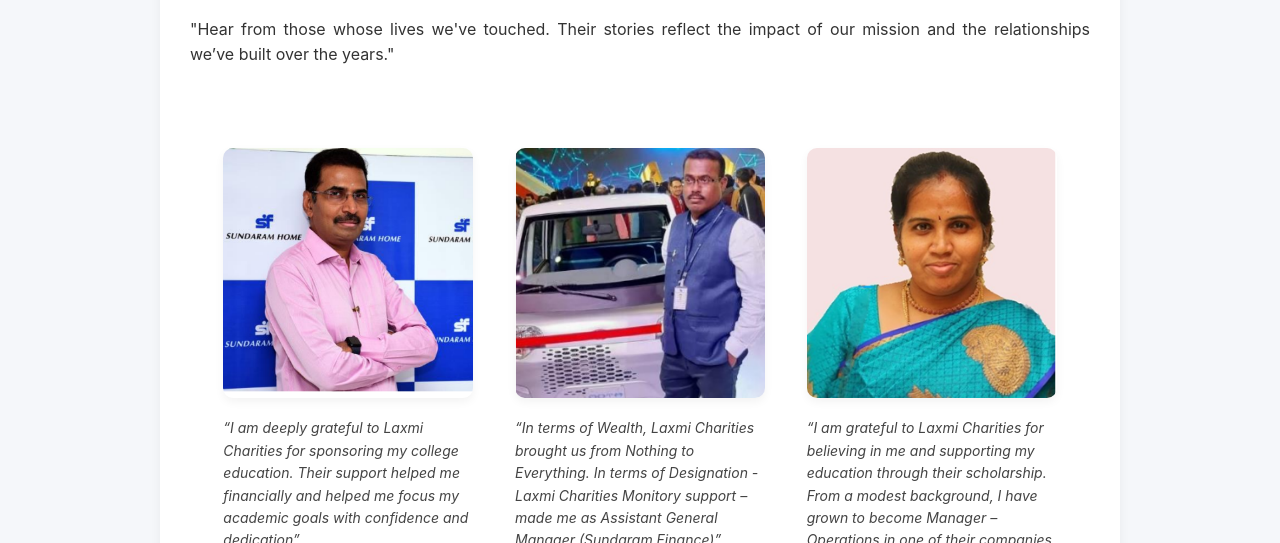
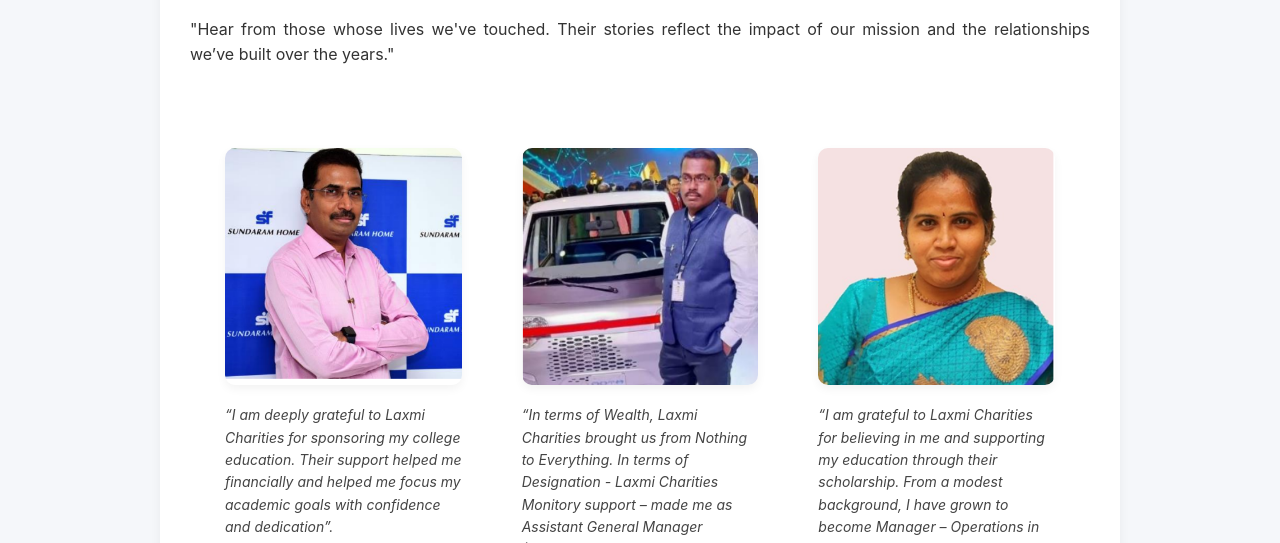
Before and after one commit to Madhan-1306/laxmi-charities-website, a plain HTML site: page testimonials.html in a window 1280 px wide. Shown: the part 250-793 px from the top of the page. Drawn offline with Linux system fonts and the light colour scheme.

Commit message:
Add files via upload

```diff
--- a/style.css
+++ b/style.css
@@ -1228,7 +1228,7 @@ form button:hover {
 .testimonial-intros {
   display: grid;
   grid-template-columns: repeat(auto-fit, minmax(220px, 1fr));
-  gap: 15px;
+  gap: 30px;
   margin-bottom: 10px;
   justify-items: center;
   font-family: 'Inter', sans-serif;
@@ -1238,6 +1238,7 @@ form button:hover {
   text-align: center;
   max-width: 250px;
   font-family: 'Inter', sans-serif;
+  margin: 0 15px;
 }
 
 .intro-card img {
```
Also changed, not shown: testimonials.html (+3 -3 lines).
